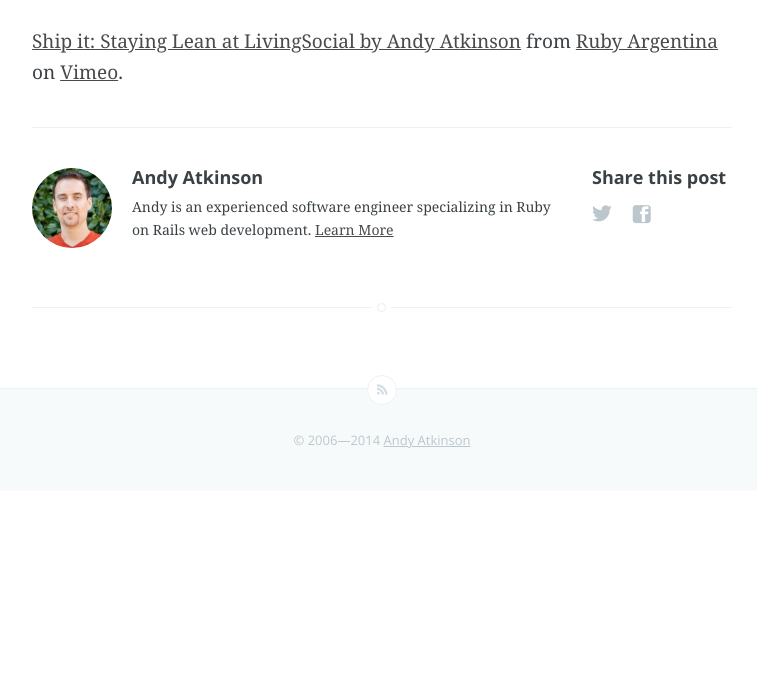
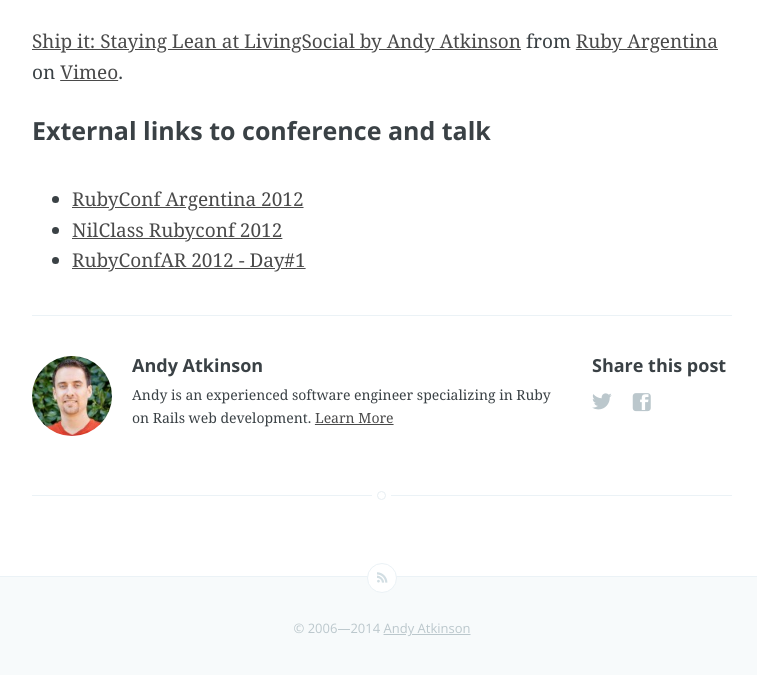
Before and after one commit to andyatkinson/blog, a Jekyll site: the page built from _posts/2013-11-27-rubyconf-argentina-2012.markdown, in a window 1280 px wide and 900 px high, scrolled down 1768 px, cut to the strip 220-895 px from the top of the window. Shown: the whole strip, without its empty margins (258-1015 px from the left). Built offline with Jekyll 4.4.1, drawn with Linux system fonts in a browser that asks for light colours; Markdown is read by kramdown in place of the engine named in the settings; before the commit the page ends 2479 px from its top, so only the background shows below that.

Commit message:
Add external links

```diff
--- a/_posts/2013-11-27-rubyconf-argentina-2012.markdown
+++ b/_posts/2013-11-27-rubyconf-argentina-2012.markdown
@@ -31,3 +31,9 @@
 Giving a conference talk was a challenging experience. However being able to travel internationally, meet some new people, and share some of my experience made it worth doing.
 
 <iframe src="//player.vimeo.com/video/57940280" width="500" height="282" frameborder="0" webkitallowfullscreen mozallowfullscreen allowfullscreen></iframe> <p><a href="http://vimeo.com/57940280">Ship it: Staying Lean at LivingSocial by Andy Atkinson</a> from <a href="http://vimeo.com/rubyargentina">Ruby Argentina</a> on <a href="https://vimeo.com">Vimeo</a>.</p>
+
+##### External links to conference and talk
+
+ * [RubyConf Argentina 2012](http://thewritermoustache.com/2012/10/24/rubyconf-argentina-2012/)
+ * [NilClass Rubyconf 2012](http://nilclass.blogspot.com/2012/10/rubyconf-2012.html)
+ * [RubyConfAR 2012 - Day#1](http://code54.com/blog/2012/11/09/rubyconfar-2012-day1.html)
```
